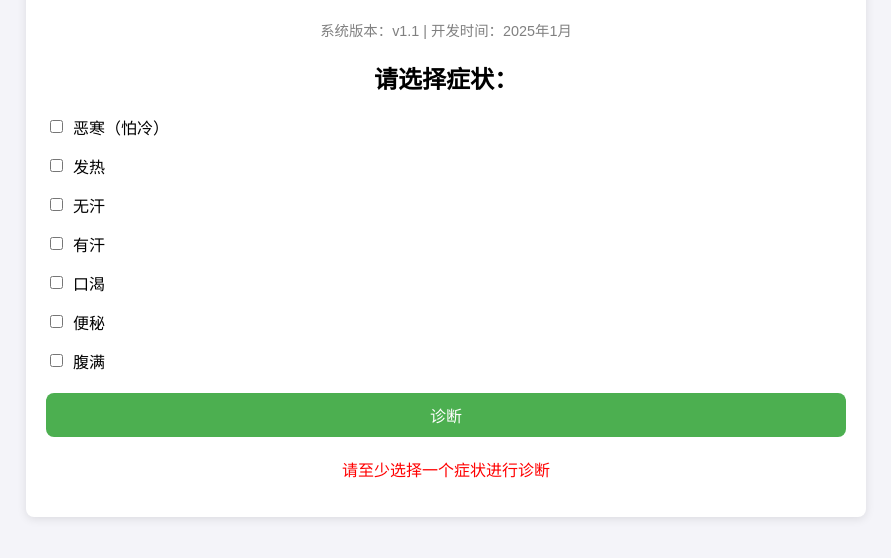
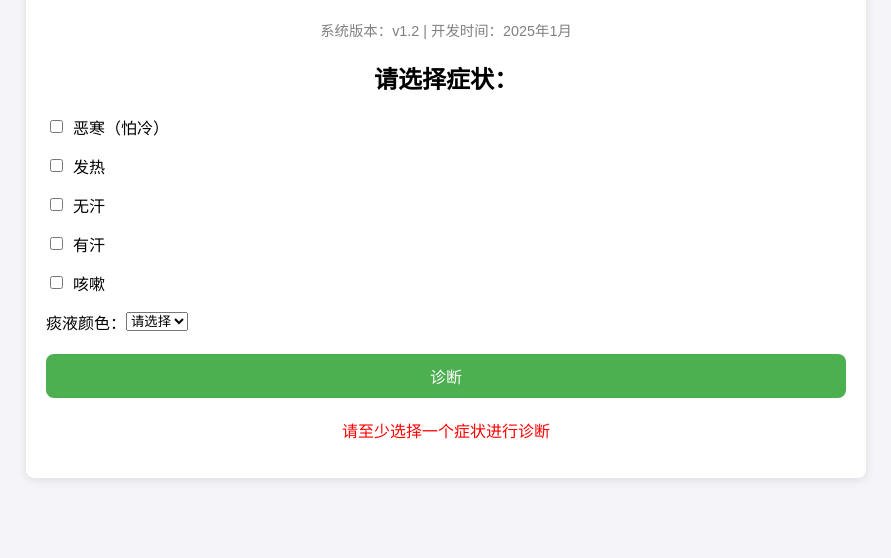
Before and after one commit to yang123-web/shanghan, a plain HTML site: page index2.html in a window 1280 px wide. Both pictures are taken after a click on the button "诊断". Shown: the part 110-668 px from the top of the page, without its empty margins (194-1085 px from the left). Drawn offline with Linux system fonts and the light colour scheme.

Commit message:
Update index2.html

```diff
--- a/index2.html
+++ b/index2.html
@@ -3,7 +3,7 @@
 <head>
   <meta charset="UTF-8">
   <meta name="viewport" content="width=device-width, initial-scale=1.0">
-  <title>中医诊断系统（感冒） v1.1</title>
+  <title>中医诊断系统（感冒） v1.2</title>
   <style>
     body {
       font-family: Arial, sans-serif;
@@ -71,16 +71,22 @@
 <body>
   <div class="container">
     <h1>中医诊断系统（感冒）</h1>
-    <p class="version">系统版本：v1.1 | 开发时间：2025年1月</p>
+    <p class="version">系统版本：v1.2 | 开发时间：2025年1月</p>
     <h2>请选择症状：</h2>
     <div class="symptoms" id="symptoms-container">
       <label><input type="checkbox" value="恶寒"> 恶寒（怕冷）</label>
       <label><input type="checkbox" value="发热"> 发热</label>
       <label><input type="checkbox" value="无汗"> 无汗</label>
       <label><input type="checkbox" value="有汗"> 有汗</label>
-      <label><input type="checkbox" value="口渴"> 口渴</label>
-      <label><input type="checkbox" value="便秘"> 便秘</label>
-      <label><input type="checkbox" value="腹满"> 腹满</label>
+      <label><input type="checkbox" value="咳嗽"> 咳嗽</label>
+      <label>
+        痰液颜色：
+        <select id="phlegm-color">
+          <option value="">请选择</option>
+          <option value="白痰">白痰</option>
+          <option value="黄痰">黄痰</option>
+        </select>
+      </label>
     </div>
     <button class="btn-diagnose" onclick="diagnose()">诊断</button>
     <p class="warning" id="warning"></p>
@@ -90,7 +96,7 @@
   <script>
     const symptomsData = {
       表证: {
-        symptoms: ['恶寒', '发热', '无汗', '有汗'],
+        symptoms: ['恶寒', '发热', '无汗', '有汗', '咳嗽'],
         prescriptions: {
           麻黄汤: {
             name: '麻黄汤',
@@ -118,7 +124,7 @@
         },
       },
       里证: {
-        symptoms: ['发热', '口渴', '便秘', '腹满'],
+        symptoms: ['发热', '口渴', '便秘', '腹满', '咳嗽'],
         prescriptions: {
           大承气汤: {
             name: '大承气汤',
@@ -139,13 +145,14 @@
       const selectedSymptoms = Array.from(document.querySelectorAll('.symptoms input:checked')).map(
         (checkbox) => checkbox.value
       );
+      const phlegmColor = document.getElementById('phlegm-color').value;
 
       const warningDiv = document.getElementById('warning');
       const resultDiv = document.getElementById('result');
       warningDiv.textContent = '';
       resultDiv.style.display = 'none';
 
-      if (selectedSymptoms.length === 0) {
+      if (selectedSymptoms.length === 0 && !phlegmColor) {
         warningDiv.textContent = '请至少选择一个症状进行诊断';
         return;
       }
@@ -155,7 +162,10 @@
 
       Object.entries(symptomsData).forEach(([type, data]) => {
         const matches = selectedSymptoms.filter((s) => data.symptoms.includes(s)).length;
-        if (matches >= 2) {
+        if (matches >= 2 || (phlegmColor && type === '表证' && phlegmColor === '白痰')) {
+          bestMatch = type;
+          matchedPrescription = Object.values(data.prescriptions)[0];
+        } else if (phlegmColor && type === '里证' && phlegmColor === '黄痰') {
           bestMatch = type;
           matchedPrescription = Object.values(data.prescriptions)[0];
         }
```
